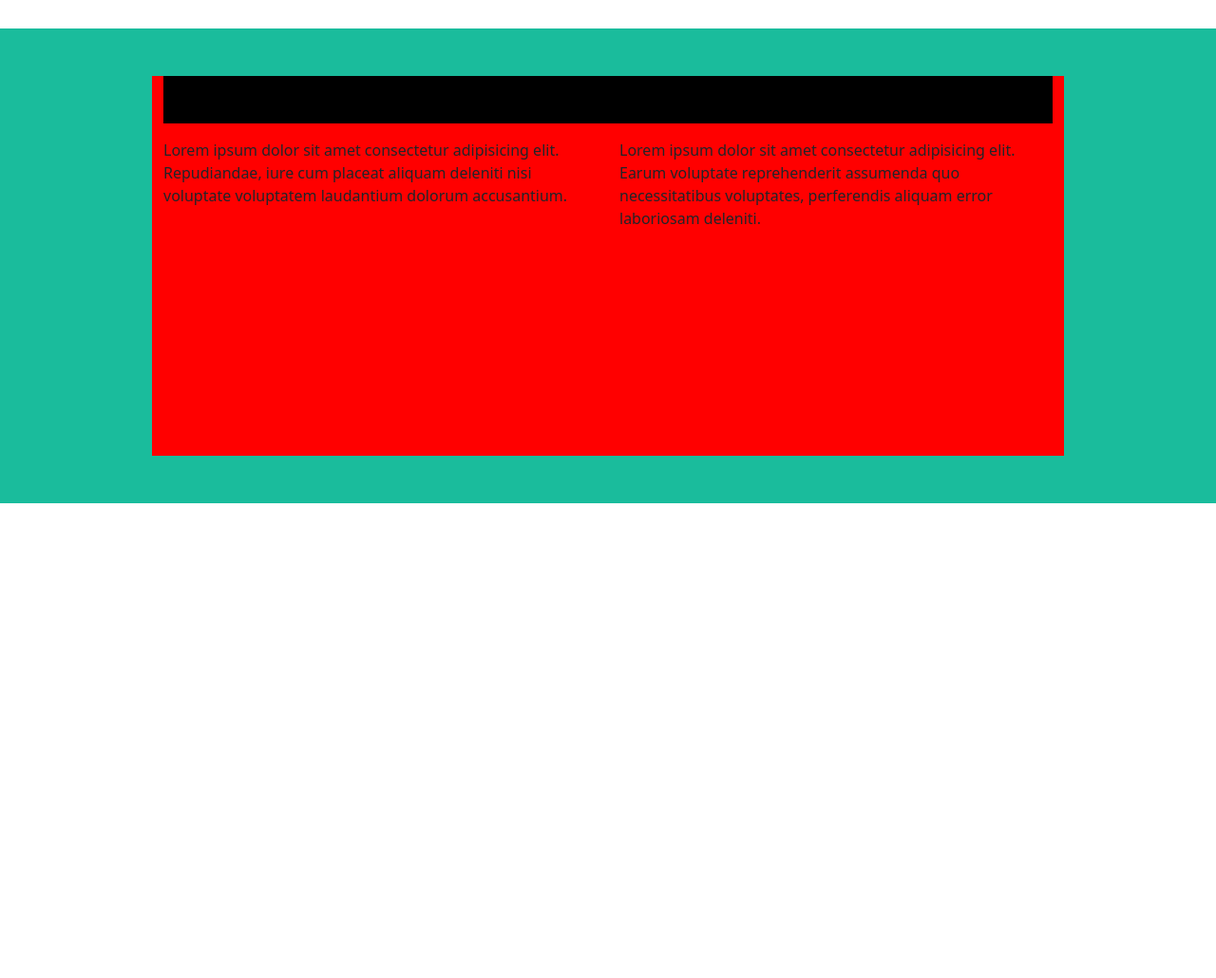
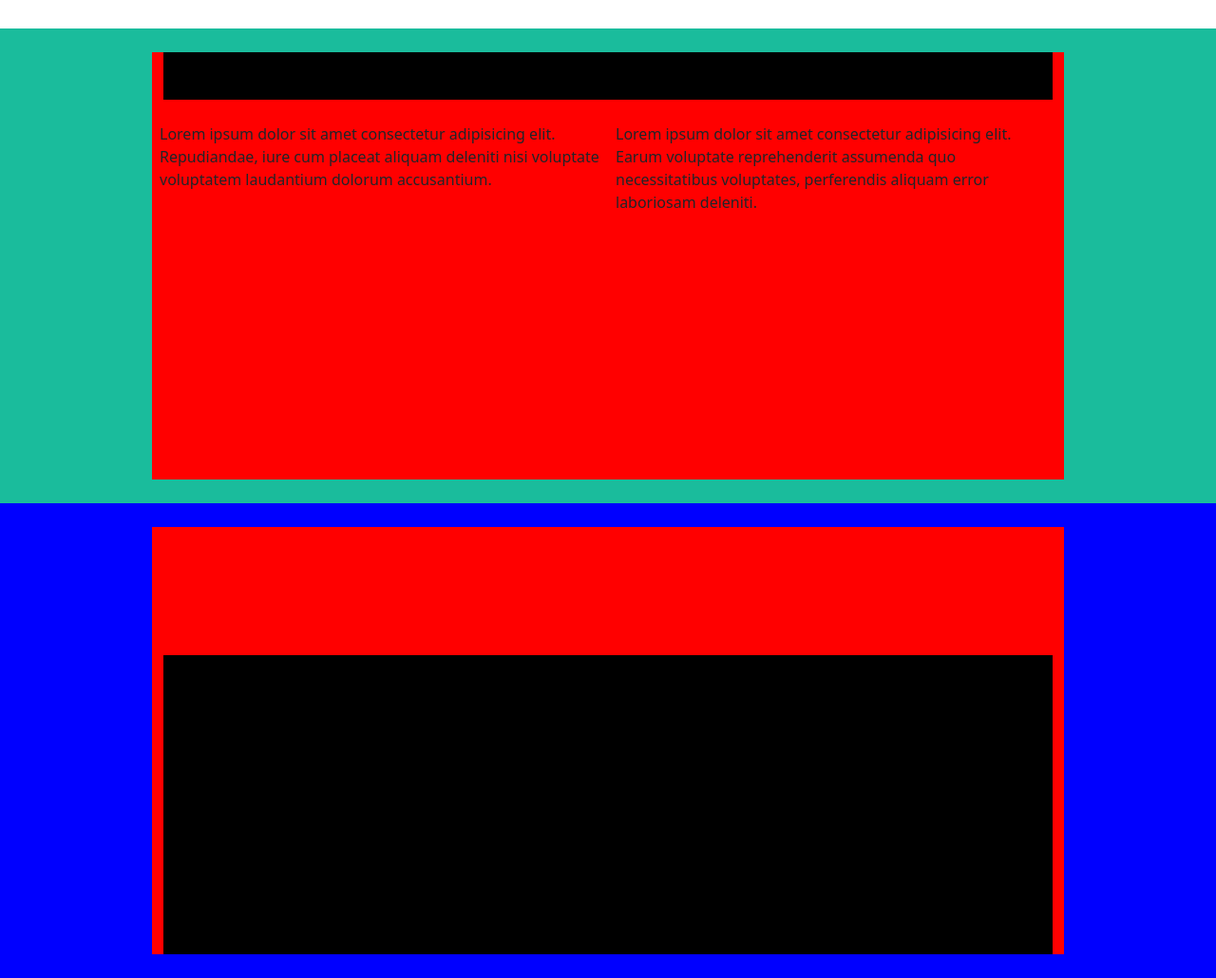
Before and after one commit to devitoangelo/html-css-bootstrap-freelancer, a plain HTML site: page index.html in a window 1280 px wide. Shown: the part 1280-2310 px from the top of the page at 95% size. Before the commit the page ends 1810 px from the top, so only its background shows below. Drawn offline with nearby package versions, Linux system fonts and the light colour scheme.

Commit message:
contact-me- layout

```diff
--- a/assets/css/style.css
+++ b/assets/css/style.css
@@ -15,10 +15,20 @@
 }
 
 .debug .portfolio_container{
-    height: 80%;
+    height: 90%;
     background-color: red;
 }
 
+
+.debug .about{
+    background-color: black;
+    height: 50px;
+}
+.debug .contact-me{
+    background-color: blue;
+    height: 500px;
+
+}
 
 header{
     background-color: #2C3E50;
@@ -53,10 +63,23 @@ header{
 /* portfolio */
 
 
+/* .about{
 
-.about{
-    background-color: black;
-    height: 50px;
+} */
+
+/* about */
 
 
+.contact-me{
+    align-items: center;
 }
+
+.data{
+    height: 70%;
+    background-color: black;
+    width: 100%;
+    display: flex;
+    align-items: end;
+}
+
+/* contact-me */
--- a/index.html
+++ b/index.html
@@ -105,23 +105,33 @@
                 </div>
 
                 <div class="row row-cols-1 row-cols-sm-2 ">
-                    <div class="col">
-                       Lorem ipsum dolor sit amet consectetur adipisicing elit. Repudiandae, iure cum placeat aliquam deleniti nisi voluptate voluptatem laudantium dolorum accusantium.
+                    <div class="col p-2">
+                        Lorem ipsum dolor sit amet consectetur adipisicing elit. Repudiandae, iure cum placeat aliquam
+                        deleniti nisi voluptate voluptatem laudantium dolorum accusantium.
 
                     </div>
-                    <div class="col">
-                        Lorem ipsum dolor sit amet consectetur adipisicing elit. Earum voluptate reprehenderit assumenda quo necessitatibus voluptates, perferendis aliquam error laboriosam deleniti.
+                    <div class="col p-2 ">
+                        Lorem ipsum dolor sit amet consectetur adipisicing elit. Earum voluptate reprehenderit assumenda
+                        quo necessitatibus voluptates, perferendis aliquam error laboriosam deleniti.
+                    </div>
+                </div>
+            </div>
+        </div>
+        </div>
+        <!-- about -->
 
 
-                    </div>
+
+        <div class="contact-me d-flex align-items-center">
+            <div class="container portfolio_container w-75 d-flex align-items-end">
+
+                <div class="data">
                 </div>
+            </div>
+        </div>
+        <!-- contact-me -->
 
 
-                </div>
-
-            </div>
-
-        </div>
 
 
 
```
